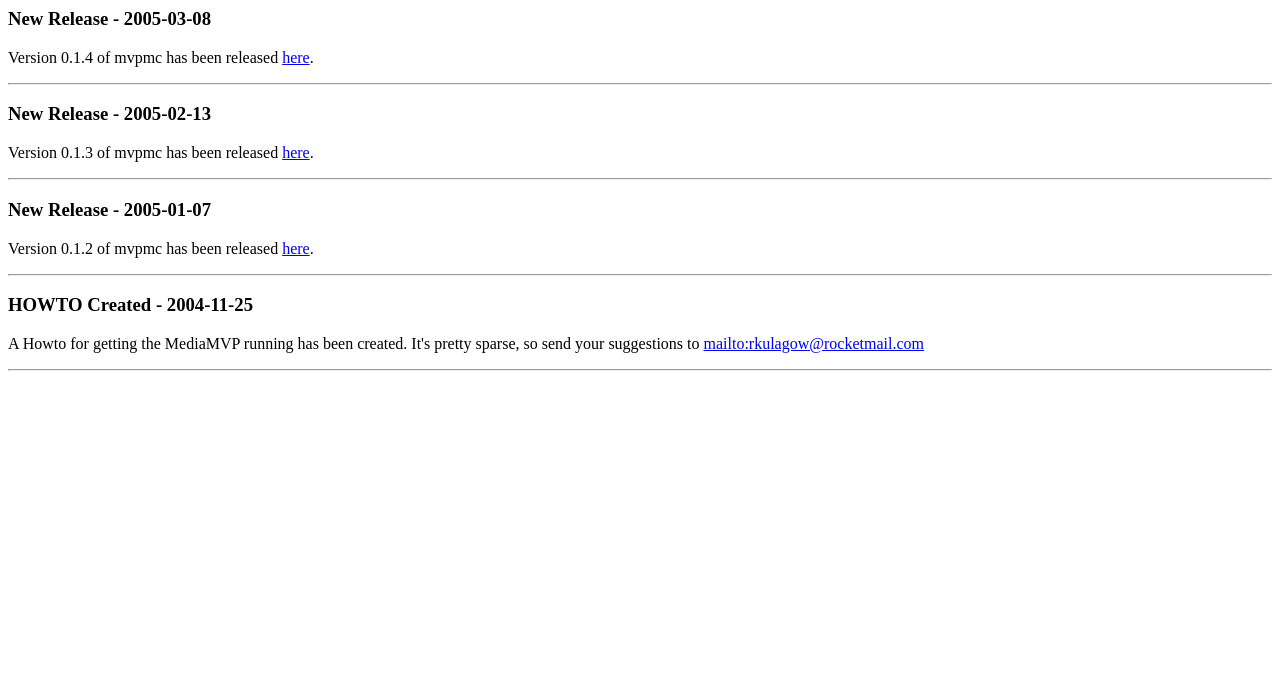
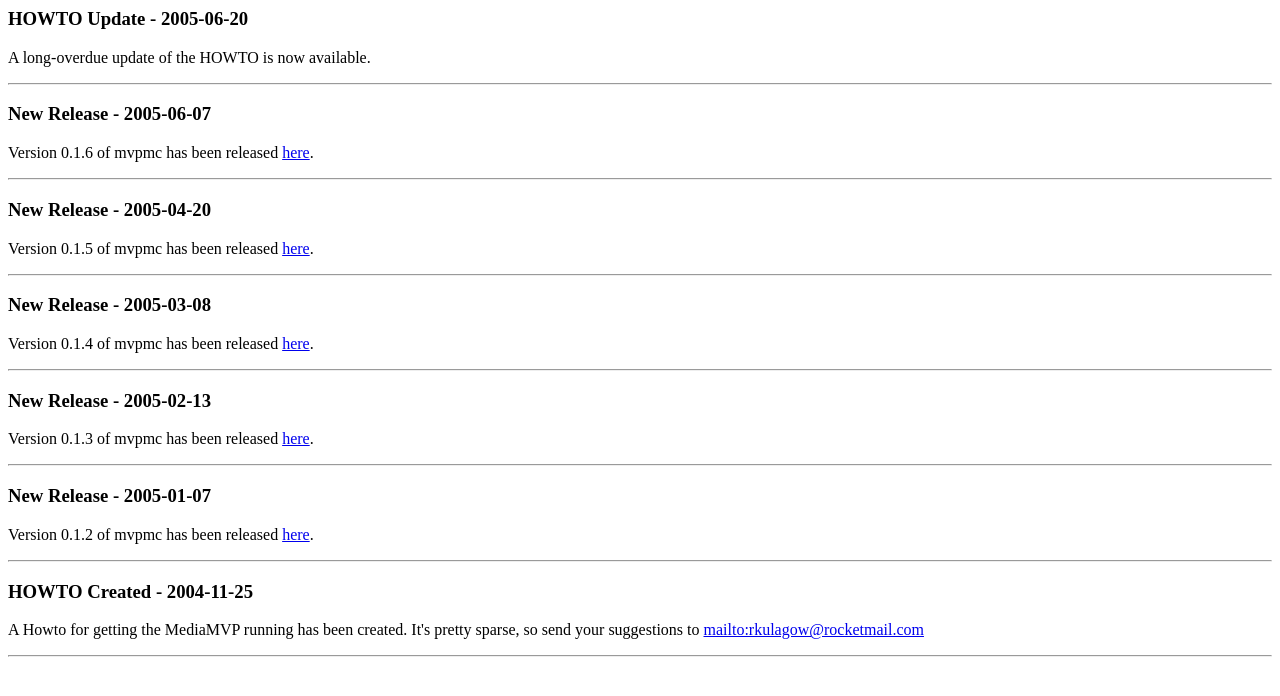
Before and after one commit to mvpmc/mvpmc.github.io, a PHP site: page /news.php in a window 1280 px wide. Shown: the top 696 px of the page. Run offline with PHP 8.4, Linux system fonts and the light colour scheme.

Commit message:
Update web site.

```diff
--- a/htdocs/downloads.php
+++ b/htdocs/downloads.php
@@ -11,6 +11,8 @@ The following project releases are available:
 <li><a href="http://sourceforge.net/project/showfiles.php?group_id=103474&package_id=111160&release_id=295235">mvpmc 0.1.2</a> (2005-01-07)
 <li><a href="http://sourceforge.net/project/showfiles.php?group_id=103474&package_id=111160&release_id=304797">mvpmc 0.1.3</a> (2005-02-13)
 <li><a href="http://sourceforge.net/project/showfiles.php?group_id=103474&package_id=111160&release_id=311336">mvpmc 0.1.4</a> (2005-03-08)
+<li><a href="http://sourceforge.net/project/showfiles.php?group_id=103474&package_id=111160&release_id=322161">mvpmc 0.1.5</a> (2005-04-20)
+<li><a href="http://sourceforge.net/project/showfiles.php?group_id=103474&package_id=111160&release_id=333416">mvpmc 0.1.6</a> (2005-06-07)
 </ul>
 
 <h2>Development Releases</h2>
@@ -46,7 +48,7 @@ $bin = glob("mvpmc-*-bin.tar.gz");
 $src = glob("mvpmc-*-src.tar.gz");
 
 dev_release($dongle, "dongle.bin Releases");
-dev_release($bin, "Binary Releases");
+//dev_release($bin, "Binary Releases");
 dev_release($src, "Source Releases");
 ?>
 
--- a/htdocs/idx.php
+++ b/htdocs/idx.php
@@ -85,6 +85,10 @@ h2		{background: LightBlue; color: Black; text-decoration: none}
                       &nbsp;&nbsp;
                       <a id="link" href="mvpmc_hardware_howto.html">
                             Hardware HOWTO</a>&nbsp;<br>
+
+                      &nbsp;&nbsp;
+                      <a id="link" href="http://hvdkooij.xs4all.nl/docs-mvpmc.cms">
+                            Hugo's Docs</a>&nbsp;<br>
 
                       &nbsp;&nbsp;
                       <a id="link"
--- a/htdocs/news.php
+++ b/htdocs/news.php
@@ -1,3 +1,28 @@
+<h3>HOWTO Update - 2005-06-20</h3>
+
+<p>
+A long-overdue update of the HOWTO is now available.
+</p>
+
+<hr>
+
+<h3>New Release - 2005-06-07</h3>
+
+<p>
+Version 0.1.6 of mvpmc has been released <a href="http://sourceforge.net/project
+/showfiles.php?group_id=103474&package_id=111160&release_id=333416">here</a>.
+</p>
+
+<hr>
+
+<h3>New Release - 2005-04-20</h3>
+
+<p>
+Version 0.1.5 of mvpmc has been released <a href="http://sourceforge.net/project/showfiles.php?group_id=103474&package_id=111160&release_id=322161">here</a>.
+</p>
+
+<hr>
+
 <h3>New Release - 2005-03-08</h3>
 
 <p>
```
Also changed, not shown: 1 other file.
